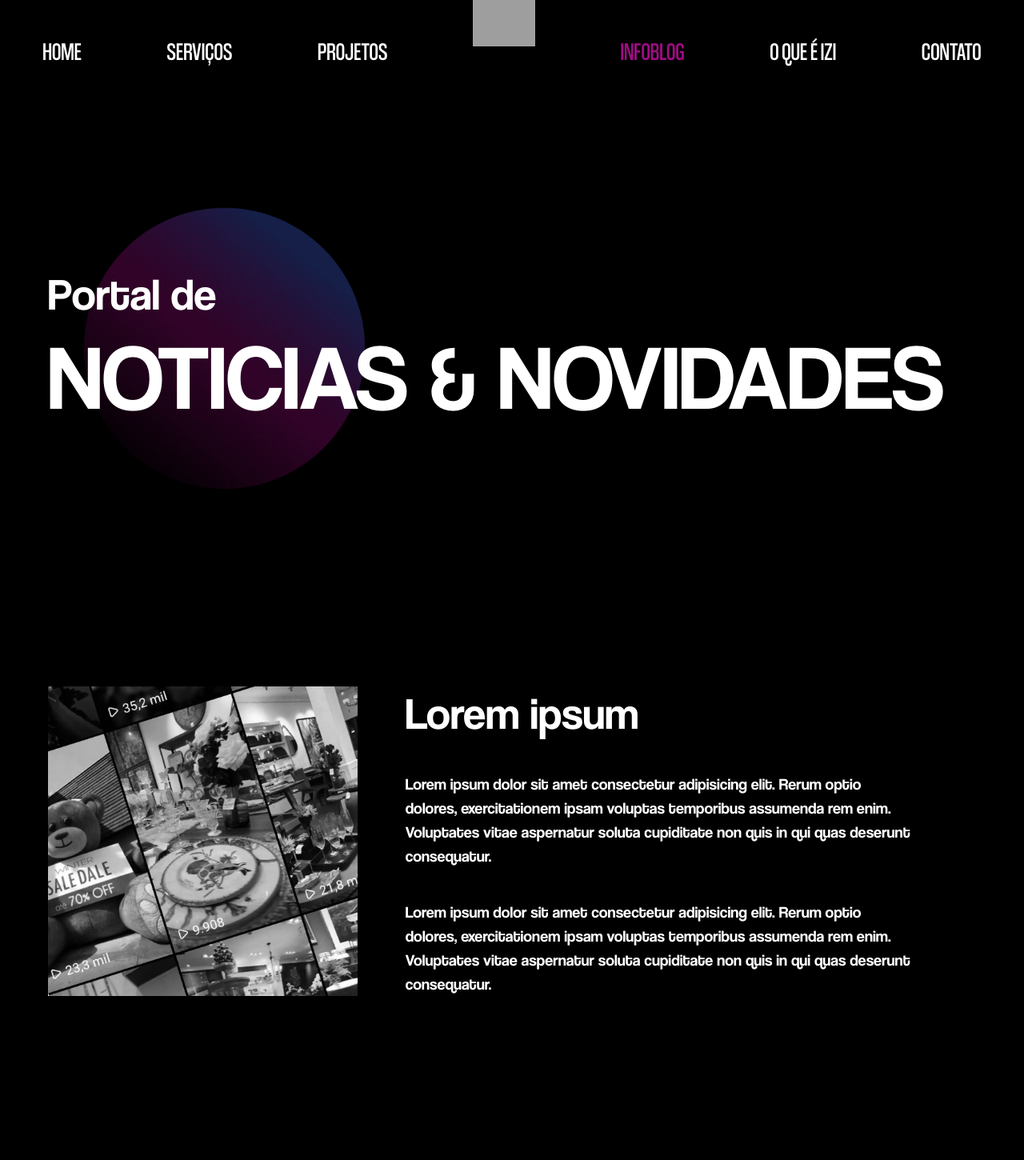
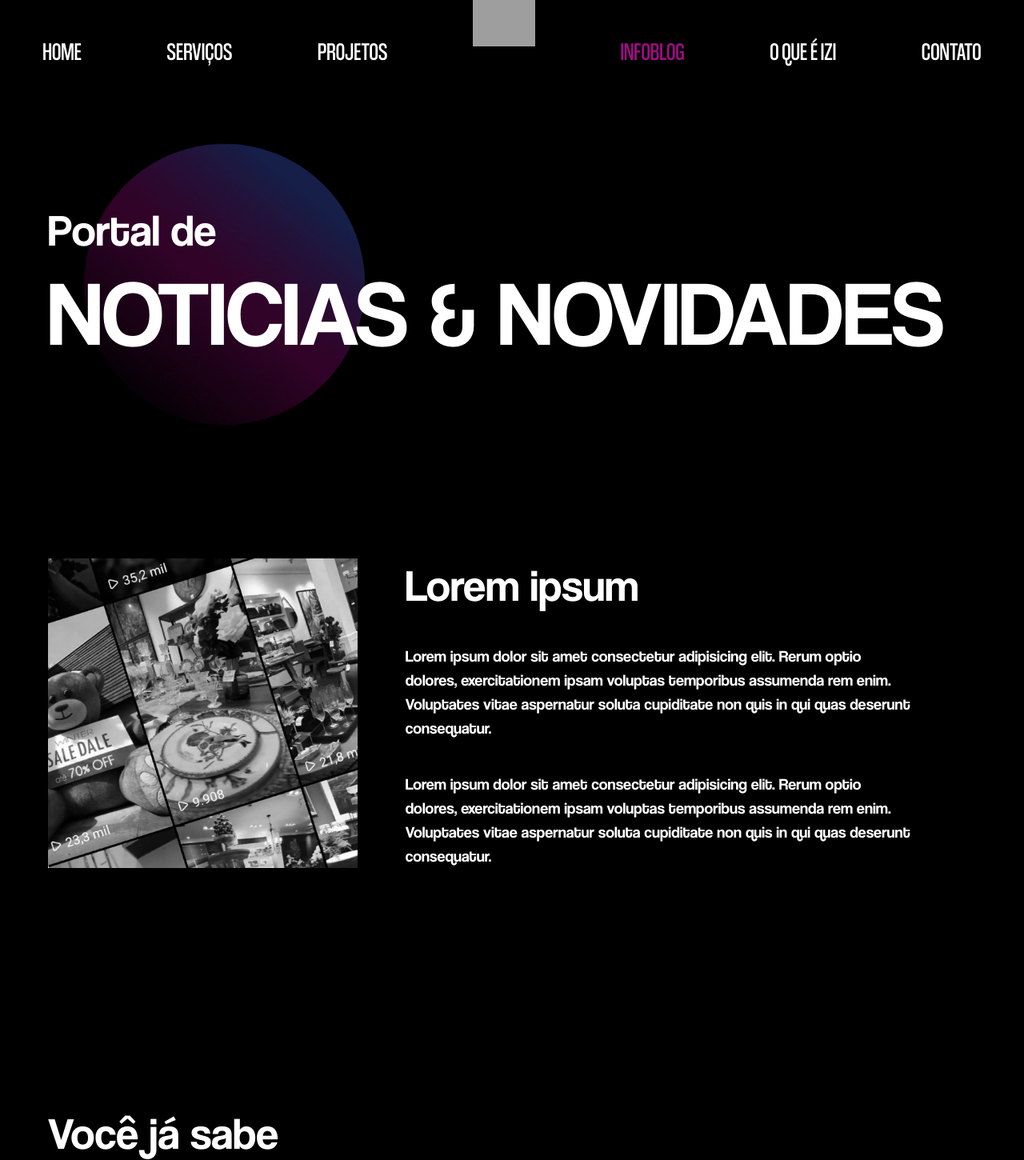
Before and after one commit to nairacirino/site-izi-assessoria, a PHP site: page /infoblog.html in a window 1280 px wide. Shown: the part 41-1491 px from the top of the page at 80% size. Run offline with PHP 8.4, Linux system fonts and the light colour scheme; some libraries are stand-ins or nearby versions; grey boxes are pictures that could not be loaded.

Commit message:
Update custom.css

```diff
--- a/assets/custom-css/custom.css
+++ b/assets/custom-css/custom.css
@@ -1169,12 +1169,20 @@ header {
     color: var(--white) !important;
 }
 
-.servicosheroh2, .servicosstart, .infoblog-hero, .infostart {
+.servicosheroh2, .servicosstart {
     padding-top: 30vh;
 }
 
+.infoblog-hero, .infostart {
+    padding-top: 20vh;
+}
+
 @media (min-width: 768px) {
-    .servicosheroh2, .servicosstart, .infoblog-hero, .infostart {
+    .servicosheroh2, .servicosstart {
         padding-top: 40vh;
     }
+
+    .infoblog-hero, .infostart {
+        padding-top: 30vh;
+    }
 }
```
